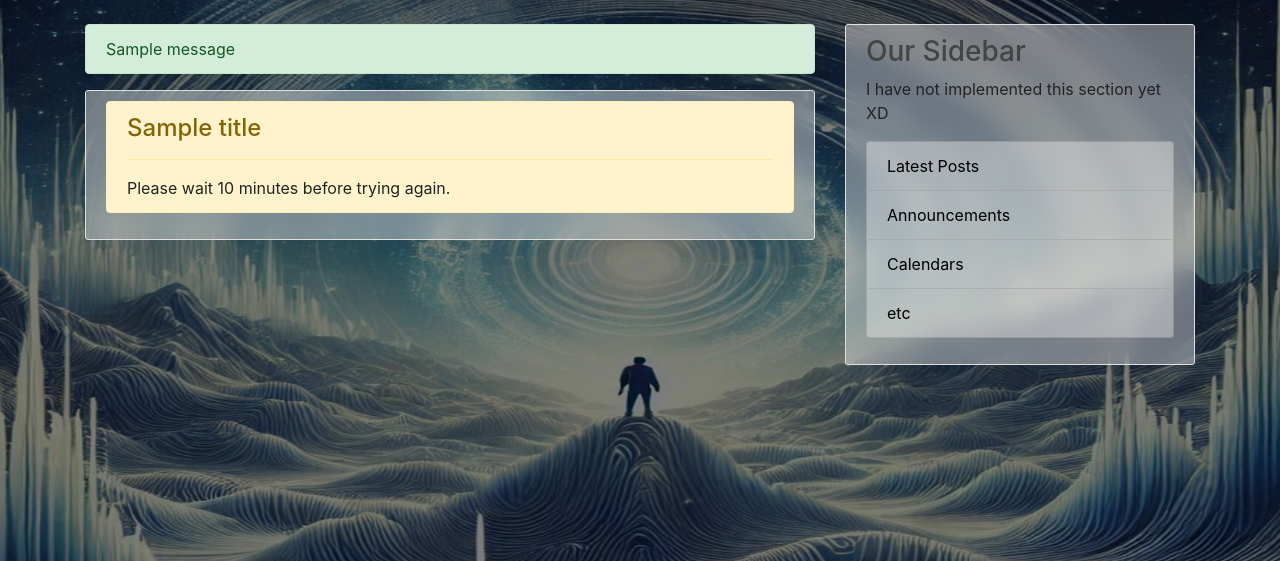
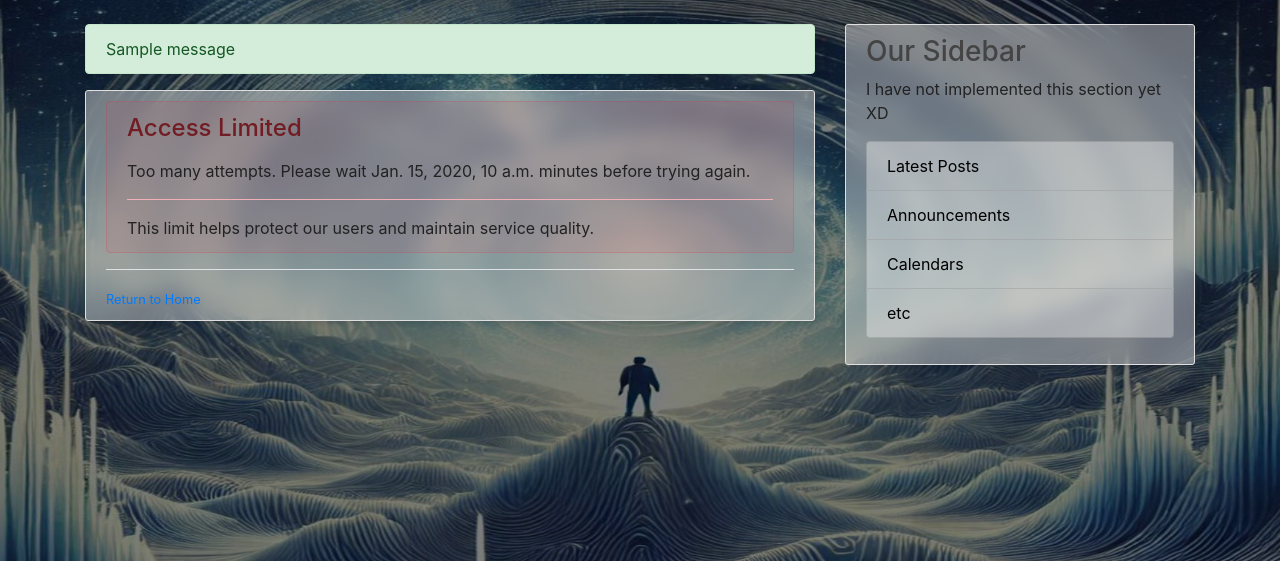
Before and after one commit to ErzaKaneki/Echoe5, a Django app: template users/templates/users/rate_limit_exceeded.html in a window 1280 px wide. Shown: the part 56-617 px from the top of the page. Run offline with Django 5.2, Linux system fonts and the light colour scheme; the template is opened without the code that fills it: most values are stand-ins (such as "Sample title", 1, 10 or a date in 2020); one stand-in notice (Sample message) is shown; some libraries are stand-ins or nearby versions.

Commit message:
fixing UI of rate limiting

```diff
--- a/users/templates/users/rate_limit_exceeded.html
+++ b/users/templates/users/rate_limit_exceeded.html
@@ -1,11 +1,48 @@
 {% extends "blog/base.html" %}
 {% block content %}
 <div class="content-section">
-	<div class="alert alert-warning" role="alert">
-		<h4 class="alert-heading">{{ title }}</h4>
-		<p>{{ message }}</p>
-		<hr>
-		<p class="mb-0">Please wait {{ retry_after }} minutes before trying again.</p>
-	</div>
+    <div class="alert alert-danger" role="alert">
+        <h4 class="alert-heading">Access Limited</h4>
+        <p>Too many attempts. Please wait {{ wait_time }} minutes before trying again.</p>
+        <hr>
+        <p class="mb-0">This limit helps protect our users and maintain service quality.</p>
+    </div>
+    <div class="border-top pt-3">
+        <small class="text-muted">
+            <a href="{% url 'blog-home' %}">Return to Home</a>
+        </small>
+    </div>
 </div>
+
+<style>
+    .alert-danger {
+        background-color: rgba(220, 53, 69, 0.1);
+        border: 1px solid rgba(220, 53, 69, 0.2);
+        color: #721c24;
+    }
+
+    .alert-heading {
+        color: #721c24;
+        margin-bottom: 1rem;
+    }
+
+    .content-section {
+        background: rgba(255, 255, 255, 0.95);
+        box-shadow: 0 2px 5px rgba(0, 0, 0, 0.1);
+    }
+
+    [data-theme="dark"] .content-section {
+        background: rgba(18, 18, 18, 0.95);
+    }
+
+    [data-theme="dark"] .alert-danger {
+        background-color: rgba(220, 53, 69, 0.2);
+        border-color: rgba(220, 53, 69, 0.3);
+        color: #ff6b6b;
+    }
+
+    [data-theme="dark"] .alert-heading {
+        color: #ff6b6b;
+    }
+</style>
 {% endblock content %}
```
Also changed, not shown: users/rate_limiting.py (+9 -5 lines).
